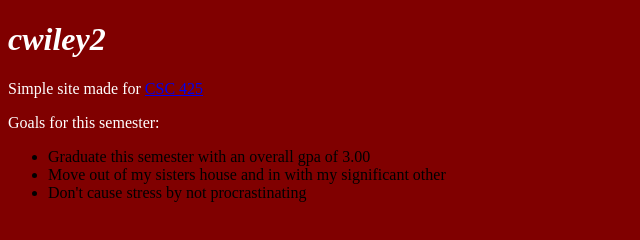
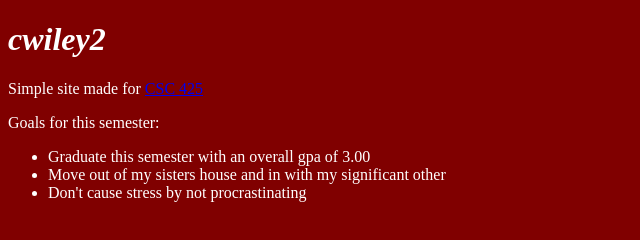
Before and after one commit to cwiley2/cwiley2.github.io, a plain HTML site: page index.html in a window 1280 px wide. Shown: the whole page, without its empty margins (0-640 px from the left). Drawn offline with Linux system fonts and the light colour scheme.

Commit message:
Update style.css

```diff
--- a/style.css
+++ b/style.css
@@ -1,6 +1,6 @@
 body {
   background-color: maroon;
-  color: black;
+  color: white;
 }
 h1{
   color: white;
@@ -8,3 +8,6 @@ h1{
 p{
   color: white;
 }
+ul{
+  color:white;
+}
```
